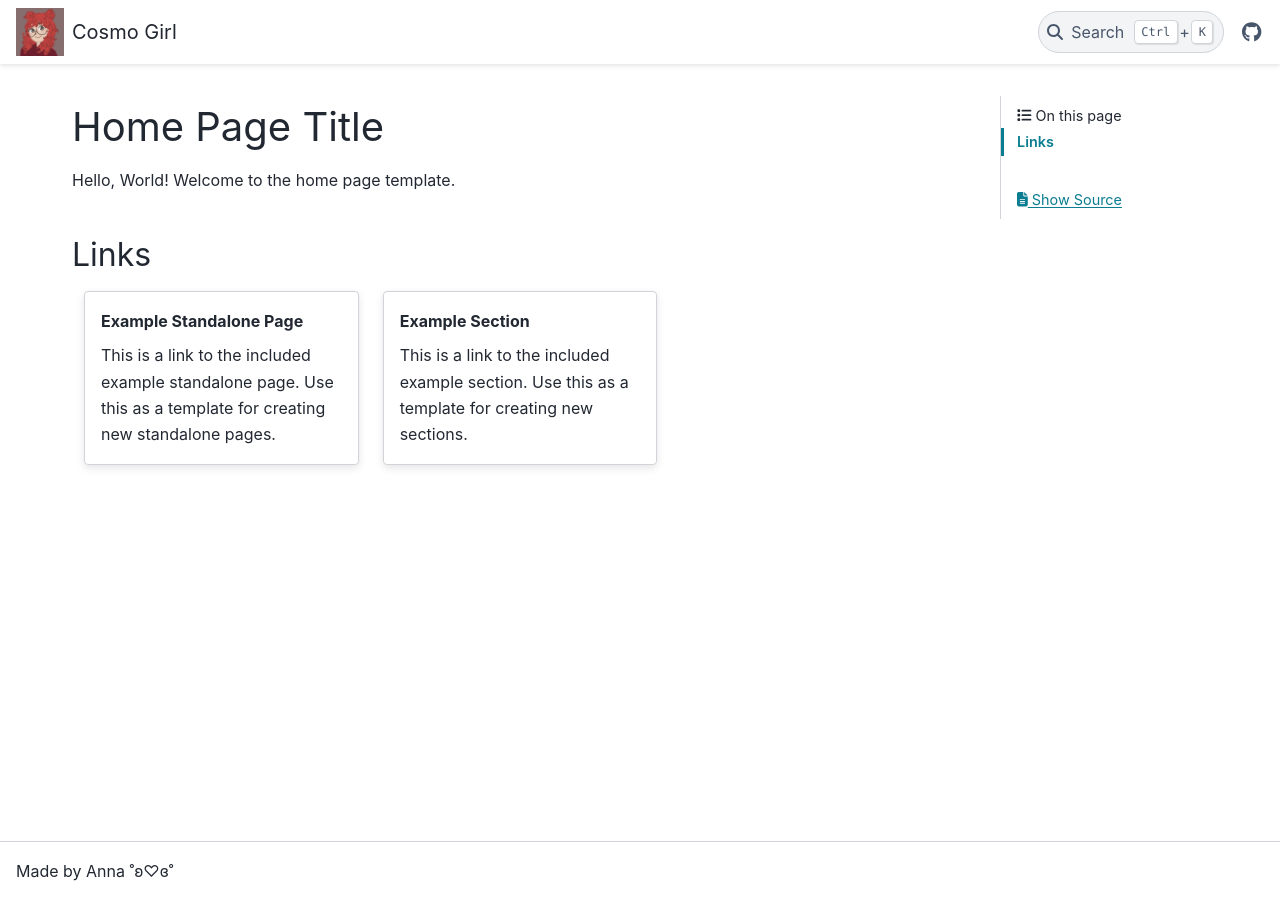
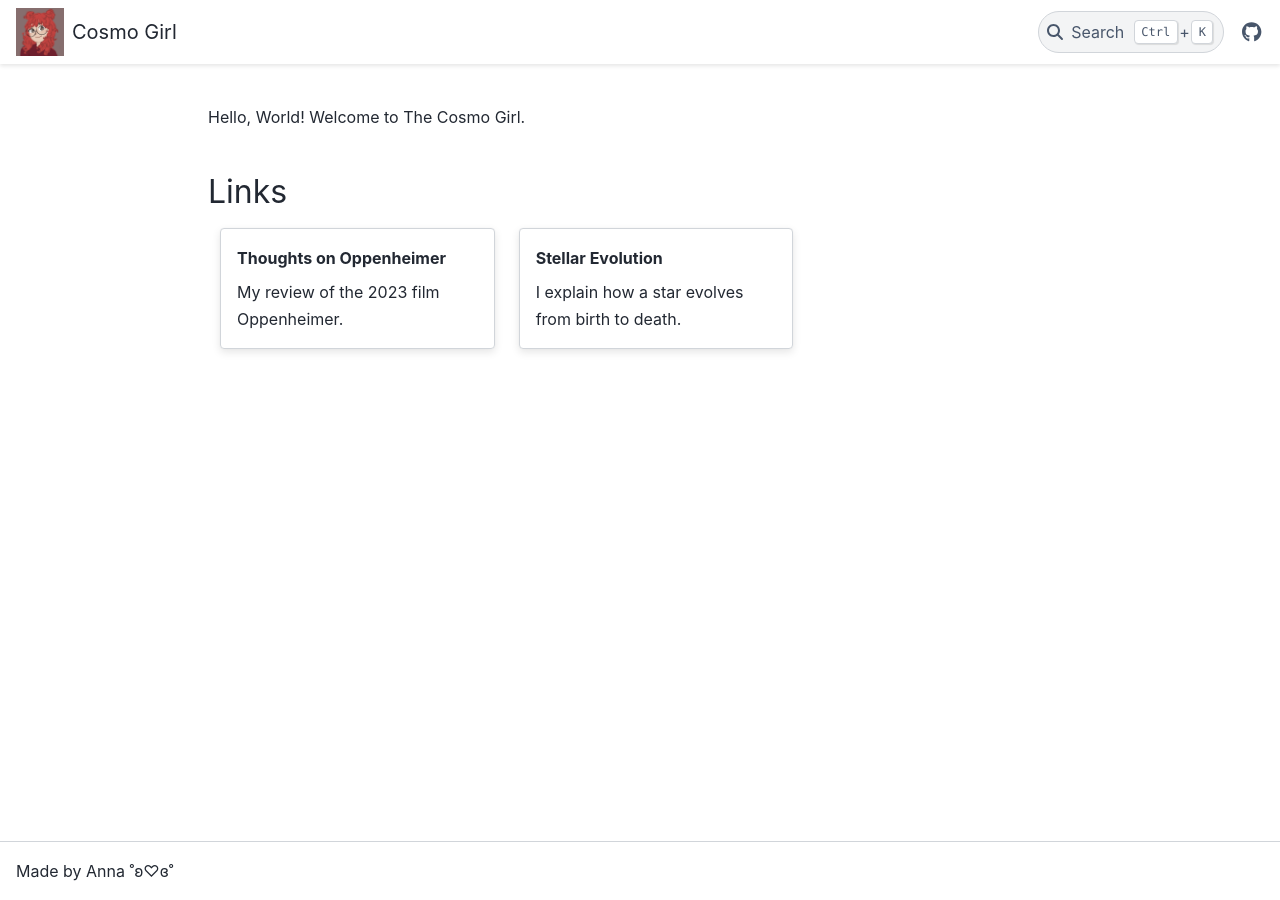
Before and after one commit to annardn/the-cosmo-girl, a Sphinx documentation site: the page built from source/index.md, in a window 1280 px wide. Built offline with Sphinx 7.4.7 and the PyData theme 0.15.4, drawn with Linux system fonts in a browser that asks for light colours.

Commit message:
feat: fix homepage

```diff
--- a/source/index.md
+++ b/source/index.md
@@ -1,21 +1,26 @@
+---
+sd_hide_title: true
+html_theme.sidebar_secondary.remove: true
+---
+
 # Home Page Title
 
-Hello, World! Welcome to the home page template.
+Hello, World! Welcome to The Cosmo Girl.
 
 ## Links
 
 ::::{card-grid}
 
-:::{grid-item-card} Example Standalone Page
-:link: general/example-page
+:::{grid-item-card} Thoughts on Oppenheimer
+:link: general/oppenheimer-review
 
-This is a link to the included example standalone page. Use this as a template for creating new standalone pages.
+My review of the 2023 film Oppenheimer.
 :::
 
-:::{grid-item-card} Example Section
-:link: example-section/example-page1
+:::{grid-item-card} Stellar Evolution
+:link: general/stellar-evolution/stellar-evolution
 
-This is a link to the included example section. Use this as a template for creating new sections.
+I explain how a star evolves from birth to death.
 :::
 
 ::::
```
